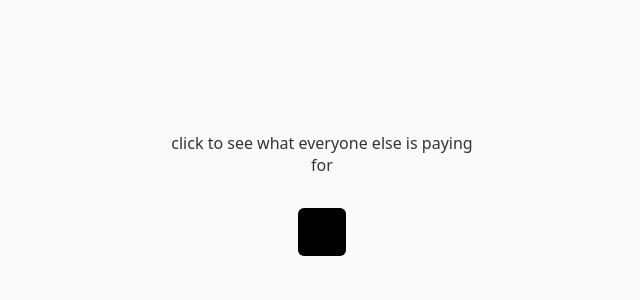
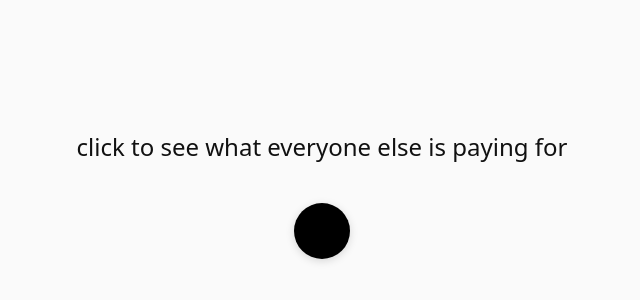
Before and after one commit to brouqzz/stripe-enter-site, a Next.js app: page / in a window 1280 px wide. Shown: the part 206-506 px from the top of the page, without its empty margins (318-958 px from the left). Built offline with nearby package versions, Linux system fonts and the light colour scheme.

Commit message:
Update page.js

```diff
--- a/app/page.js
+++ b/app/page.js
@@ -65,12 +65,12 @@ export default function HomePage() {
     >
       <p
         style={{
-          fontSize: "1rem",
-          fontWeight: 400,
-          color: "#333",
-          marginBottom: "2rem",
+          fontSize: "1.5rem",
+          fontWeight: 500,
+          color: "#111",
+          marginBottom: "2.5rem",
           textAlign: "center",
-          maxWidth: "320px",
+          whiteSpace: "nowrap",
         }}
       >
         click to see what everyone else is paying for
@@ -79,13 +79,14 @@ export default function HomePage() {
         onClick={handleEnterClick}
         disabled={loading}
         style={{
-          width: "48px",
-          height: "48px",
+          width: "56px",
+          height: "56px",
           padding: 0,
           backgroundColor: loading ? "#999" : "#000",
           border: "none",
-          borderRadius: "6px",
+          borderRadius: "50%",
           cursor: loading ? "not-allowed" : "pointer",
+          boxShadow: "0 2px 8px rgba(0,0,0,0.15)",
         }}
         title={loading ? "Please wait..." : "Pay to enter"}
         aria-label={loading ? "Please wait..." : "Pay to enter"}
```
